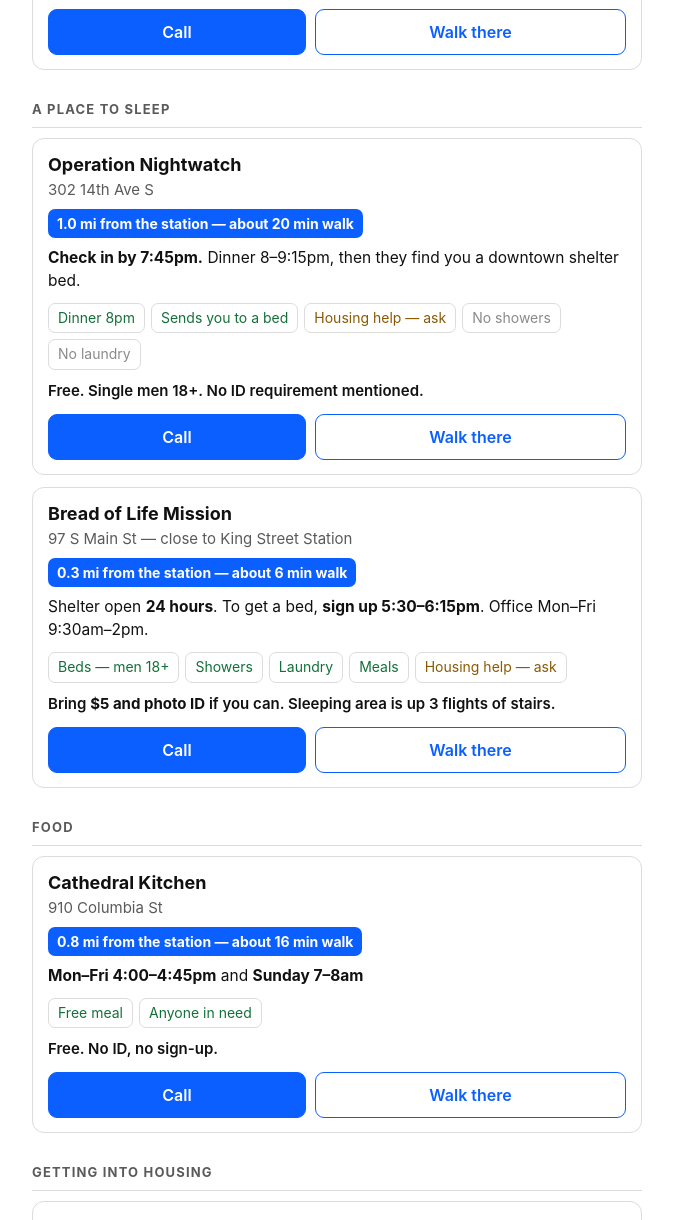
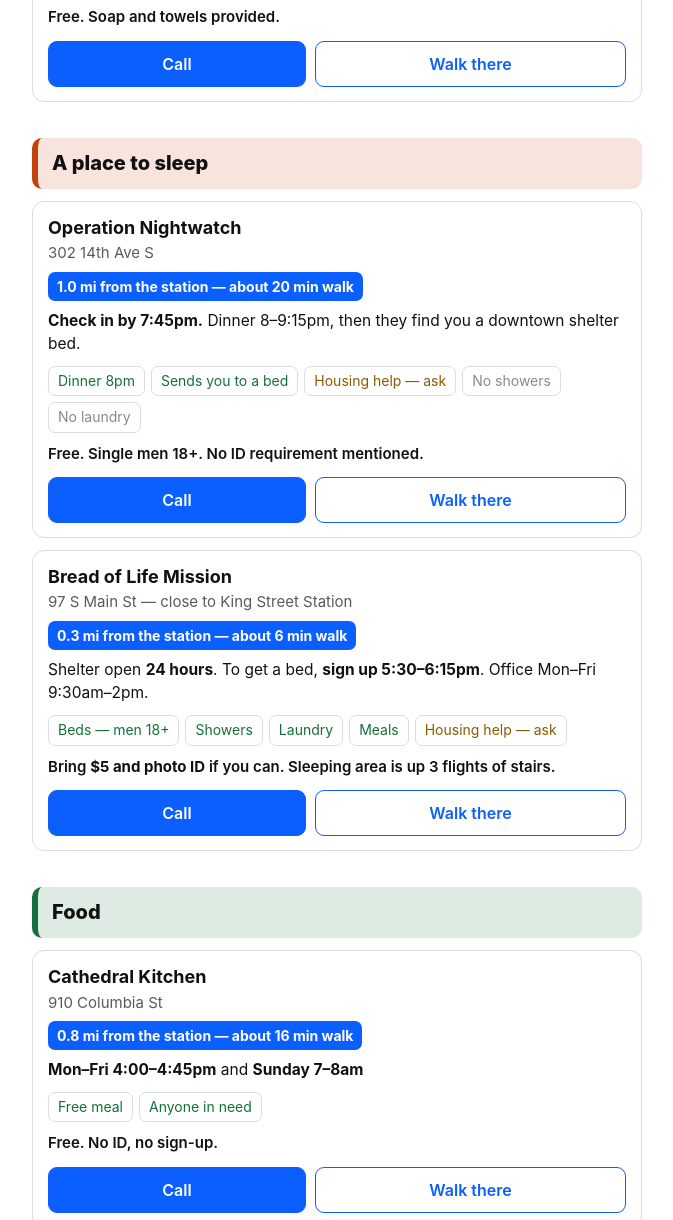
Before and after one commit to YukonCamino/matt, a plain HTML site: page index.html in a window 1280 px wide. Shown: the part 1580-2800 px from the top of the page, without its empty margins (303-976 px from the left). Drawn offline with nearby package versions, Linux system fonts and the light colour scheme.

Commit message:
Make section headings coloured bands; rename first section
Co-Authored-By: Claude Opus 5.5 <noreply@anthropic.com>

```diff
--- a/index.html
+++ b/index.html
@@ -72,8 +72,12 @@
     padding:12px 14px;margin:16px 0;font-size:15px}
   .key{font-size:13.5px;margin-top:6px;display:block}
 
-  h2{font-size:13px;letter-spacing:.09em;text-transform:uppercase;color:var(--muted);
-    margin:30px 0 10px;padding-bottom:7px;border-bottom:1px solid var(--line)}
+  /* Section headings: a band in the same colour as that section's map pins */
+  h2{--c:var(--accent);display:flex;align-items:center;gap:10px;
+    font-size:20px;font-weight:800;line-height:1.25;color:var(--fg);
+    margin:36px 0 12px;padding:13px 14px;border-radius:10px;
+    background:var(--card);background:color-mix(in srgb,var(--c) 14%,var(--bg));
+    border-left:6px solid var(--c)}
 
   .card{background:var(--card);border:1px solid var(--line);border-radius:12px;
     padding:14px 15px;margin-bottom:12px}
@@ -148,7 +152,7 @@
 
   <section class="panel" id="p-help" role="tabpanel" aria-labelledby="t-help">
 
-  <h2>Showers, laundry, help — best first stop</h2>
+  <h2 style="--c:var(--wash)">Showers, Laundry, Housing Placement</h2>
 
   <div class="card top" data-k="compass">
     <div class="name">Compass Hygiene Center &amp; Day Center</div>
@@ -183,7 +187,7 @@
 
   </div>
 
-  <h2>A place to sleep</h2>
+  <h2 style="--c:var(--bed)">A place to sleep</h2>
 
   <div class="card" data-k="nightwatch">
     <div class="name">Operation Nightwatch</div>
@@ -212,7 +216,7 @@
 
   </div>
 
-  <h2>Food</h2>
+  <h2 style="--c:var(--food)">Food</h2>
 
   <div class="card" data-k="cathedral">
     <div class="name">Cathedral Kitchen</div>
@@ -224,7 +228,7 @@
 
   </div>
 
-  <h2>Getting into housing</h2>
+  <h2 style="--c:var(--house)">Getting into housing</h2>
 
   <div class="card" data-k="solidground">
     <div class="name">Solid Ground — North Seattle</div>
@@ -251,7 +255,7 @@
 
   </div>
 
-  <h2>Free public showers</h2>
+  <h2 style="--c:var(--wash)">Free public showers</h2>
 
   <div class="card" data-k="miller">
     <div class="name">Miller Community Center — public showers</div>
@@ -307,7 +311,7 @@
   </section>
 
   <section class="panel" id="p-wifi" role="tabpanel" aria-labelledby="t-wifi" hidden>
-  <h2>Free — nothing to buy</h2>
+  <h2 style="--c:var(--wifi)">Free — nothing to buy</h2>
 
   <div class="card" data-k="cc_id">
     <div class="name">Chinatown Community Center</div>
@@ -325,7 +329,7 @@
     <div class="cost">Free. Security in the building.</div>
   </div>
 
-  <h2>Cafés — buy something to sit</h2>
+  <h2 style="--c:var(--cafe)">Cafés — buy something to sit</h2>
 
   <div class="card" data-k="three03">
     <div class="name">Café Three03</div>
```
